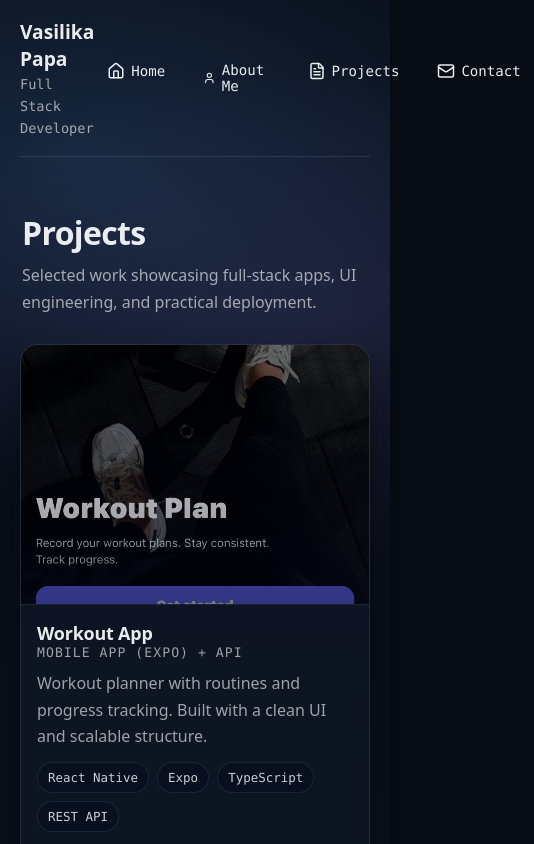
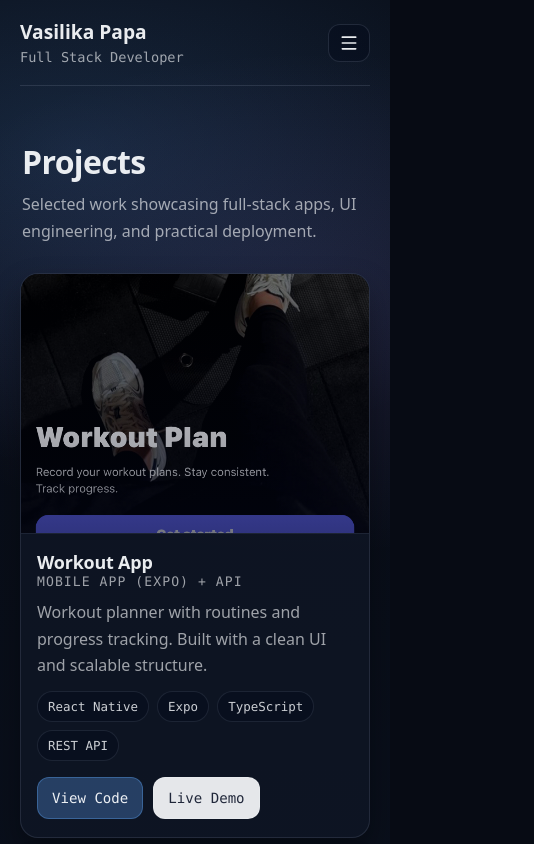
Before and after one commit to vasilikapapa/portfolio, a React (Vite) app: page /projects in a window 390 px wide. Shown: the top 844 px of the page, 534 px wide, since content can reach past the window. Built offline with nearby package versions, Linux system fonts and the light colour scheme.

Commit message:
DropDown Menu for mobile

```diff
--- a/src/components/Navbar/Navbar.css
+++ b/src/components/Navbar/Navbar.css
@@ -19,22 +19,21 @@
   display: flex;
   justify-content: space-between;
   align-items: center;
+
+  /* Needed so dropdown can be positioned relative to navbar */
+  position: relative;
 }
 
 /* =========================
    Logo / identity
    ========================= */
 .logo h1 {
-  /* Remove default margin for tighter alignment */
   margin: 0;
-
-  /* Primary identity text */
   font-size: 1.2rem;
   font-weight: 800;
   color: var(--ink);
 }
 
-/* Secondary role text under name */
 .logo span {
   font-size: 0.85rem;
   color: var(--muted);
@@ -45,11 +44,9 @@
    Navigation links list
    ========================= */
 .nav-links {
-  /* Display links in a horizontal row */
   display: flex;
   gap: 12px;
 
-  /* Remove default list styling */
   list-style: none;
   margin: 0;
   padding: 0;
@@ -59,32 +56,124 @@
    Individual navigation link
    ========================= */
 .nav-links li a {
-  /* Align icon and text inline */
   display: inline-flex;
   align-items: center;
   gap: 6px;
 
-  /* Clickable area padding */
   padding: 8px 12px;
   border-radius: 10px;
 
-  /* Typography */
   font-family: var(--mono);
   font-size: 0.88rem;
   color: var(--ink);
 
-  /* Invisible border to avoid layout shift on hover */
   border: 1px solid transparent;
-
-  /* Smooth hover transition */
   transition: background 0.15s ease, border-color 0.15s ease;
 }
 
-/* Hover state for navigation links */
 .nav-links li a:hover {
-  /* Subtle accent background */
-  background: var(--accent-soft);
-
-  /* Highlight border on hover */
+  background: var(--accentSoft);
   border-color: rgba(59, 130, 246, 0.35);
 }
+
+/* =========================
+   Mobile menu button (hamburger)
+   ========================= */
+.nav-toggle {
+  /* Hidden on desktop; shown on mobile in media query */
+  display: none;
+
+  /* Clean icon button */
+  background: rgba(2, 6, 23, 0.35);
+  border: 1px solid rgba(148, 163, 184, 0.18);
+  color: var(--ink);
+
+  padding: 8px 10px;
+  border-radius: 12px;
+  cursor: pointer;
+
+  transition: transform 0.15s ease, background 0.15s ease, border-color 0.15s ease;
+}
+
+.nav-toggle:hover {
+  transform: translateY(-1px);
+  background: rgba(2, 6, 23, 0.45);
+  border-color: rgba(96, 165, 250, 0.30);
+}
+
+/* =========================
+   Mobile dropdown container
+   ========================= */
+.nav-dropdown {
+  /* Hidden by default */
+  display: none;
+
+  /* Dropdown position under navbar */
+  position: absolute;
+  right: 0;
+  top: 100%;
+  margin-top: 10px;
+
+  width: min(320px, 92vw);
+
+  background: rgba(2, 6, 23, 0.70);
+  border: 1px solid rgba(148, 163, 184, 0.18);
+  border-radius: 16px;
+  box-shadow: 0 18px 40px rgba(0, 0, 0, 0.45);
+  backdrop-filter: blur(10px);
+
+  padding: 10px;
+  z-index: 200;
+}
+
+/* When state isOpen = true */
+.nav-dropdown.open {
+  display: flex;
+  flex-direction: column;
+  gap: 6px;
+}
+
+/* Dropdown links style */
+.nav-dropdown a {
+  display: flex;
+  align-items: center;
+  gap: 10px;
+
+  padding: 10px 12px;
+  border-radius: 12px;
+
+  font-family: var(--mono);
+  font-size: 0.92rem;
+  color: var(--ink);
+
+  border: 1px solid transparent;
+  transition: background 0.15s ease, border-color 0.15s ease;
+}
+
+.nav-dropdown a:hover {
+  background: rgba(96, 165, 250, 0.14);
+  border-color: rgba(96, 165, 250, 0.28);
+}
+
+/* Active route */
+.nav-active {
+  background: rgba(96, 165, 250, 0.16);
+  border: 1px solid rgba(96, 165, 250, 0.28);
+}
+
+/* =========================
+   Responsive: mobile dropdown
+   ========================= */
+@media (max-width: 820px) {
+  /* Hide desktop links */
+  .nav-links-desktop {
+    display: none;
+  }
+
+  /* Show hamburger button */
+  .nav-toggle {
+    display: inline-flex;
+    align-items: center;
+    justify-content: center;
+  }
+}
--- a/src/components/Navbar/Navbar.tsx
+++ b/src/components/Navbar/Navbar.tsx
@@ -1,6 +1,6 @@
-import React from "react";
+import React, { useEffect, useState } from "react";
 import "./Navbar.css";
-import { Home, User, FileText, Mail } from "lucide-react";
+import { Home, User, FileText, Mail, Menu, X } from "lucide-react";
 import { NavLink } from "react-router-dom";
 
 /**
@@ -15,8 +15,37 @@ import { NavLink } from "react-router-dom";
  * - Uses NavLink to automatically apply active styles
  * - Icons improve scannability without overpowering text
  * - Active route styling handled via `nav-active` class
+ * - Mobile menu uses local state (open/close)
  */
 export default function Navbar(): React.ReactElement {
+  /* =========================
+     Mobile menu state
+     ========================= */
+  const [isOpen, setIsOpen] = useState(false);
+
+  /**
+   * Close the menu when:
+   * - user navigates (clicks a link)
+   * - user hits Escape
+   */
+  useEffect(() => {
+    const onKeyDown = (e: KeyboardEvent) => {
+      if (e.key === "Escape") setIsOpen(false);
+    };
+    window.addEventListener("keydown", onKeyDown);
+    return () => window.removeEventListener("keydown", onKeyDown);
+  }, []);
+
+  /**
+   * Toggle menu open/closed
+   */
+  const toggleMenu = () => setIsOpen((v) => !v);
+
+  /**
+   * Close menu (used when clicking links)
+   */
+  const closeMenu = () => setIsOpen(false);
+
   return (
     <nav className="navbar">
       {/* =========================
@@ -31,16 +60,13 @@ export default function Navbar(): React.ReactElement {
       </div>
 
       {/* =========================
-          Primary navigation links
+          Desktop navigation links
+          - Hidden on mobile via CSS
          ========================= */}
-      <ul className="nav-links">
+      <ul className="nav-links nav-links-desktop">
         {/* Home route (exact match required) */}
         <li>
-          <NavLink
-            to="/"
-            end
-            className={({ isActive }) => (isActive ? "nav-active" : "")}
-          >
+          <NavLink to="/" end className={({ isActive }) => (isActive ? "nav-active" : "")}>
             <Home size={18} />
             Home
           </NavLink>
@@ -48,10 +74,7 @@ export default function Navbar(): React.ReactElement {
 
         {/* About page */}
         <li>
-          <NavLink
-            to="/about"
-            className={({ isActive }) => (isActive ? "nav-active" : "")}
-          >
+          <NavLink to="/about" className={({ isActive }) => (isActive ? "nav-active" : "")}>
             <User size={18} />
             About Me
           </NavLink>
@@ -59,10 +82,7 @@ export default function Navbar(): React.ReactElement {
 
         {/* Projects page */}
         <li>
-          <NavLink
-            to="/projects"
-            className={({ isActive }) => (isActive ? "nav-active" : "")}
-          >
+          <NavLink to="/projects" className={({ isActive }) => (isActive ? "nav-active" : "")}>
             <FileText size={18} />
             Projects
           </NavLink>
@@ -70,15 +90,54 @@ export default function Navbar(): React.ReactElement {
 
         {/* Contact page */}
         <li>
-          <NavLink
-            to="/contact"
-            className={({ isActive }) => (isActive ? "nav-active" : "")}
-          >
+          <NavLink to="/contact" className={({ isActive }) => (isActive ? "nav-active" : "")}>
             <Mail size={18} />
             Contact
           </NavLink>
         </li>
       </ul>
+
+      {/* =========================
+          Mobile menu button
+          - Only visible on small screens via CSS
+         ========================= */}
+      <button
+        className="nav-toggle"
+        type="button"
+        onClick={toggleMenu}
+        aria-label={isOpen ? "Close menu" : "Open menu"}
+        aria-expanded={isOpen}
+        aria-controls="mobile-nav"
+      >
+        {isOpen ? <X size={20} /> : <Menu size={20} />}
+      </button>
+
+      {/* =========================
+          Mobile dropdown menu
+          - Controlled by isOpen state
+         ========================= */}
+      <div
+        id="mobile-nav"
+        className={`nav-dropdown ${isOpen ? "open" : ""}`}
+        role="menu"
+        aria-hidden={!isOpen}
+      >
+        <NavLink to="/" end onClick={closeMenu} className={({ isActive }) => (isActive ? "nav-active" : "")}>
+          <Home size={18} /> Home
+        </NavLink>
+
+        <NavLink to="/about" onClick={closeMenu} className={({ isActive }) => (isActive ? "nav-active" : "")}>
+          <User size={18} /> About Me
+        </NavLink>
+
+        <NavLink to="/projects" onClick={closeMenu} className={({ isActive }) => (isActive ? "nav-active" : "")}>
+          <FileText size={18} /> Projects
+        </NavLink>
+
+        <NavLink to="/contact" onClick={closeMenu} className={({ isActive }) => (isActive ? "nav-active" : "")}>
+          <Mail size={18} /> Contact
+        </NavLink>
+      </div>
     </nav>
   );
 }
```
